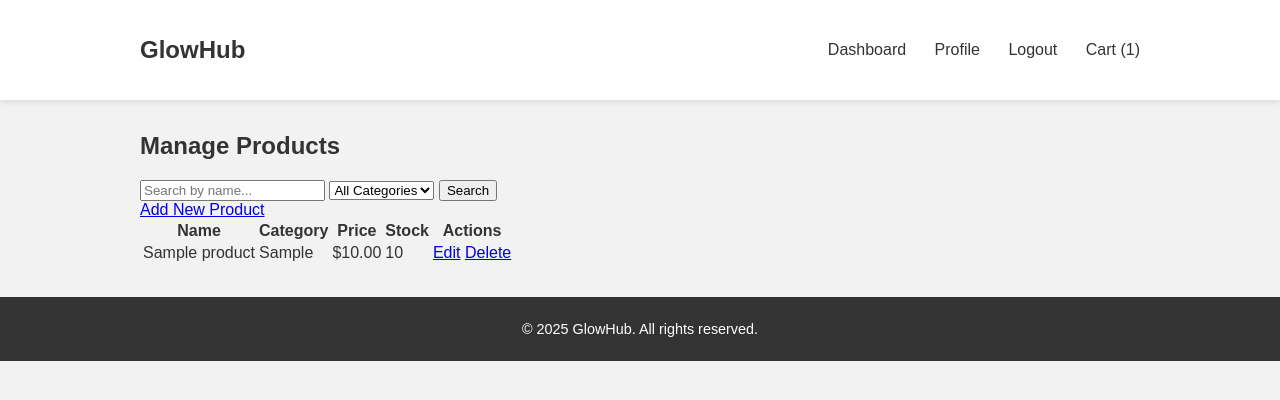
After one commit to Tasnim0-0Abdelhamid/GlowHub, a Django app: page /dashboard/products/ in a window 1280 px wide. The commit adds this page. Shown: the top 400 px of the page. Run offline with Django 5.2, Linux system fonts and the light colour scheme; a user stored in the database is signed in; tables that the repository leaves empty hold one stand-in row (values such as "Sample post").

Commit message:
Add admin dashboard and management views for products and orders, including add,edit,delete functionality, image handling, and status updates

```diff
--- a/GlowHub/settings.py
+++ b/GlowHub/settings.py
@@ -124,7 +124,7 @@ USE_TZ = True
 
 STATIC_URL = 'static/'
 
-MEDIA_URL = 'media/'
+MEDIA_URL = '/media/'
 MEDIA_ROOT = os.path.join(BASE_DIR, 'media')
 
 
--- a/main_app/models.py
+++ b/main_app/models.py
@@ -73,6 +73,8 @@ class Order(models.Model):
     STATUS_CHOICES = [
         ('pending', 'Pending'),
         ('completed', 'Completed'),
+        ('in transit', 'In Transit'),
+        ('delivered', 'Delivered'),
         ('canceled', 'Canceled'),
     ]
 
--- /dev/null
+++ b/main_app/templates/admin/manage_products.html
@@ -0,0 +1,50 @@
+{% extends 'base.html' %}
+
+{% block content %}
+<h2>Manage Products</h2>
+
+<form method="GET" action="{% url 'manage_products' %}">
+    <input type="text" name="q" placeholder="Search by name..." value="{{ query }}">
+
+    <select name="category" onchange="this.form.submit()">
+        <option value="all" {% if selected_category == 'all' %}selected{% endif %}>All Categories</option>
+        {% for cat in categories %}
+            <option value="{{ cat }}" {% if cat == selected_category %}selected{% endif %}>{{ cat }}</option>
+        {% endfor %}
+    </select>
+
+    <button type="submit">Search</button>
+</form>
+
+<a href="{% url 'add_product' %}">Add New Product</a>
+
+<table>
+    <thead>
+        <tr>
+            <th>Name</th>
+            <th>Category</th>
+            <th>Price</th>
+            <th>Stock</th>
+            <th>Actions</th>
+        </tr>
+    </thead>
+    <tbody>
+        {% for product in products %}
+        <tr>
+            <td>{{ product.name }}</td>
+            <td>{{ product.category }}</td>
+            <td>${{ product.price }}</td>
+            <td>{{ product.stock_quantity }}</td>
+            <td>
+                <a href="{% url 'edit_product' product.id %}">Edit</a>
+                <a href="{% url 'delete_product' product.id %}">Delete</a>
+            </td>
+        </tr>
+        {% empty %}
+        <tr>
+            <td colspan="5">No products available.</td>
+        </tr>
+        {% endfor %}
+    </tbody>
+</table>
+{% endblock %}
--- a/main_app/templates/base.html
+++ b/main_app/templates/base.html
@@ -13,6 +13,11 @@
         <div class="nav-container">
             <h1><a href="{% url 'home' %}">GlowHub</a></h1>
             <div class="nav-links">
+
+                {% if user.is_authenticated and user.is_staff %}
+                    <a href="{% url 'admin_dashboard' %}">Dashboard</a>
+                {% endif %}
+
                 {% if user.is_authenticated %}
                     <a href="{% url 'profile' %}">Profile</a>
                     <a href="{% url 'logout' %}">Logout</a>
--- a/main_app/templates/my_orders.html
+++ b/main_app/templates/my_orders.html
@@ -19,7 +19,7 @@
                 <tr>
                     <td>{{ order.id }}</td>
                     <td>{{ order.date }}</td>
-                    <td>{{ order.status }}</td>
+                    <td>{{ order.status|capfirst }}</td>
                     <td>
                         <ul>
                             {% for item in order.items.all %}
--- a/main_app/urls.py
+++ b/main_app/urls.py
@@ -12,5 +12,14 @@ urlpatterns = [
     path('update-cart/<int:product_id>/', views.update_cart, name='update_cart'),
     path('checkout/', views.checkout, name='checkout'),
     path('order/success/<int:order_id>/', views.order_success, name='order_success'),
-    path('orders/', views.orders_view, name='orders')
+    path('orders/', views.orders_view, name='orders'),
+    path('dashboard/', views.admin_dashboard, name='admin_dashboard'),
+    path('dashboard/', views.admin_dashboard, name='dashboard'),
+    path('dashboard/products/', views.manage_products, name='manage_products'),
+    path('dashboard/products/add/', views.add_product, name='add_product'),
+    path('dashboard/products/edit/<int:product_id>/', views.edit_product, name='edit_product'),
+    path('dashboard/products/delete/<int:product_id>/', views.delete_product, name='delete_product'),
+    path('dashboard/orders/', views.manage_orders, name='manage_orders'),
+    path('dashboard/orders/edit/<int:order_id>/', views.edit_order, name='edit_order'),
+    path('dashboard/orders/delete/<int:order_id>/', views.delete_order, name='delete_order'),
 ]
--- a/main_app/views.py
+++ b/main_app/views.py
@@ -2,8 +2,9 @@ from django.shortcuts import render, redirect, get_object_or_404
 from django.contrib.auth.decorators import login_required
 from .forms import CustomUserCreationForm, EmailLoginForm, CustomUserUpdateForm
 from django.contrib import messages
-from django.contrib.auth import login, logout, get_user_model
-from .models import Product, Cart, CartItem, Order, OrderItem
+from django.contrib.auth import login, logout
+from .models import Product, Cart, CartItem, Order, OrderItem, CustomUser
+from django.contrib.admin.views.decorators import staff_member_required
 
 # Create your views here.
 
@@ -219,3 +220,136 @@ def order_success(request, order_id):
 def orders_view(request):
     orders = Order.objects.filter(user=request.user).order_by('-date')
     return render(request, 'my_orders.html', {'orders': orders})
+
+#------------------------------------------------------------------
+
+@staff_member_required
+def admin_dashboard(request):
+    total_users = CustomUser.objects.count()
+    total_products = Product.objects.count()
+    total_orders = Order.objects.count()
+    pending_orders = Order.objects.filter(status='pending').count()
+    in_transit_orders = Order.objects.filter(status='in_transit').count()
+    delivered_orders = Order.objects.filter(status='delivered').count()
+    completed_orders = Order.objects.filter(status='completed').count()
+
+    context = {
+        'total_users': total_users,
+        'total_products': total_products,
+        'total_orders': total_orders,
+        'pending_orders': pending_orders,
+        'in_transit_orders': in_transit_orders,
+        'delivered_orders': delivered_orders,
+        'completed_orders': completed_orders,
+    }
+    return render(request, 'admin/admin_dashboard.html', context)
+
+@staff_member_required
+def manage_products(request):
+    products = Product.objects.all()
+    query = request.GET.get('q', '')
+    if query:
+        products = products.filter(name__icontains=query)  # فلترة حسب الاسم
+    categories = Product.objects.values_list('category', flat=True).distinct()
+    selected_category = request.GET.get('category', 'all')
+    if selected_category != 'all':
+        products = products.filter(category__iexact=selected_category)
+    context = {
+        'products': products,
+        'query': query,
+        'categories': categories,
+        'selected_category': selected_category,
+    }
+    return render(request, 'admin/manage_products.html', context)
+
+@staff_member_required
+def add_product(request):
+    if request.method == "POST":
+        name = request.POST.get("name")
+        category = request.POST.get("category")
+        description = request.POST.get("description")
+        price = request.POST.get("price")
+        stock = request.POST.get("stock_quantity")
+        image = request.FILES.get("image")
+
+        Product.objects.create(
+            name=name,
+            category=category,
+            description=description,
+            price=price,
+            stock_quantity=stock,
+            image=image
+        )
+        messages.success(request, "Product added successfully!")
+        return redirect('manage_products')
+
+    return render(request, 'admin/add_product.html')
+
+
+@staff_member_required
+def edit_product(request, product_id):
+    product = get_object_or_404(Product, id=product_id)
+
+    if request.method == "POST":
+        product.name = request.POST.get("name")
+        product.category = request.POST.get("category")
+        product.description = request.POST.get("description")
+        product.price = request.POST.get("price")
+        product.stock_quantity = request.POST.get("stock_quantity")
+        image = request.FILES.get("image")
+        if image:
+            product.image = image
+
+        product.save()
+        messages.success(request, "Product updated successfully!")
+        return redirect('manage_products')
+
+    return render(request, 'admin/edit_product.html', {'product': product})
+
+
+@staff_member_required
+def delete_product(request, product_id):
+    product = get_object_or_404(Product, id=product_id)
+    product.delete()
+    messages.success(request, "Product deleted successfully!")
+    return redirect('manage_products')
+
+@staff_member_required
+def manage_orders(request):
+    orders = Order.objects.all().select_related('user')
+    query = request.GET.get('q', '')
+    if query:
+        orders = orders.filter(id__icontains=query)
+
+    status_choices = [choice[0] for choice in Order.STATUS_CHOICES]
+    selected_status = request.GET.get('status', 'all')
+    if selected_status != 'all':
+        orders = orders.filter(status=selected_status)
+
+    context = {
+        'orders': orders,
+        'query': query,
+        'status': status_choices,
+        'selected_status': selected_status,
+    }
+
+    return render(request, 'admin/manage_orders.html', context)
+
+@staff_member_required
+def edit_order(request, order_id):
+    order = get_object_or_404(Order, id=order_id)
+
+    if request.method == "POST":
+        order.status = request.POST.get("status")
+        order.save()
+        messages.success(request, "Order updated successfully!")
+        return redirect('manage_orders')
+
+    return render(request, 'admin/edit_order.html', {'order': order})
+
+@staff_member_required
+def delete_order(request, order_id):
+    order = get_object_or_404(Order, id=order_id)
+    order.delete()
+    messages.success(request, "Order deleted successfully!")
+    return redirect('manage_orders')
```
Also changed, not shown: main_app/templates/admin/add_product.html (added, +28 -0 lines), main_app/templates/admin/admin_dashboard.html (added, +47 -0 lines), main_app/templates/admin/edit_order.html (added, +19 -0 lines), main_app/templates/admin/edit_product.html (added, +32 -0 lines), main_app/templates/admin/manage_orders.html (added, +48 -0 lines), main_app/migrations/0003_alter_order_status.py (added), main_app/migrations/0004_alter_order_status.py (added).
